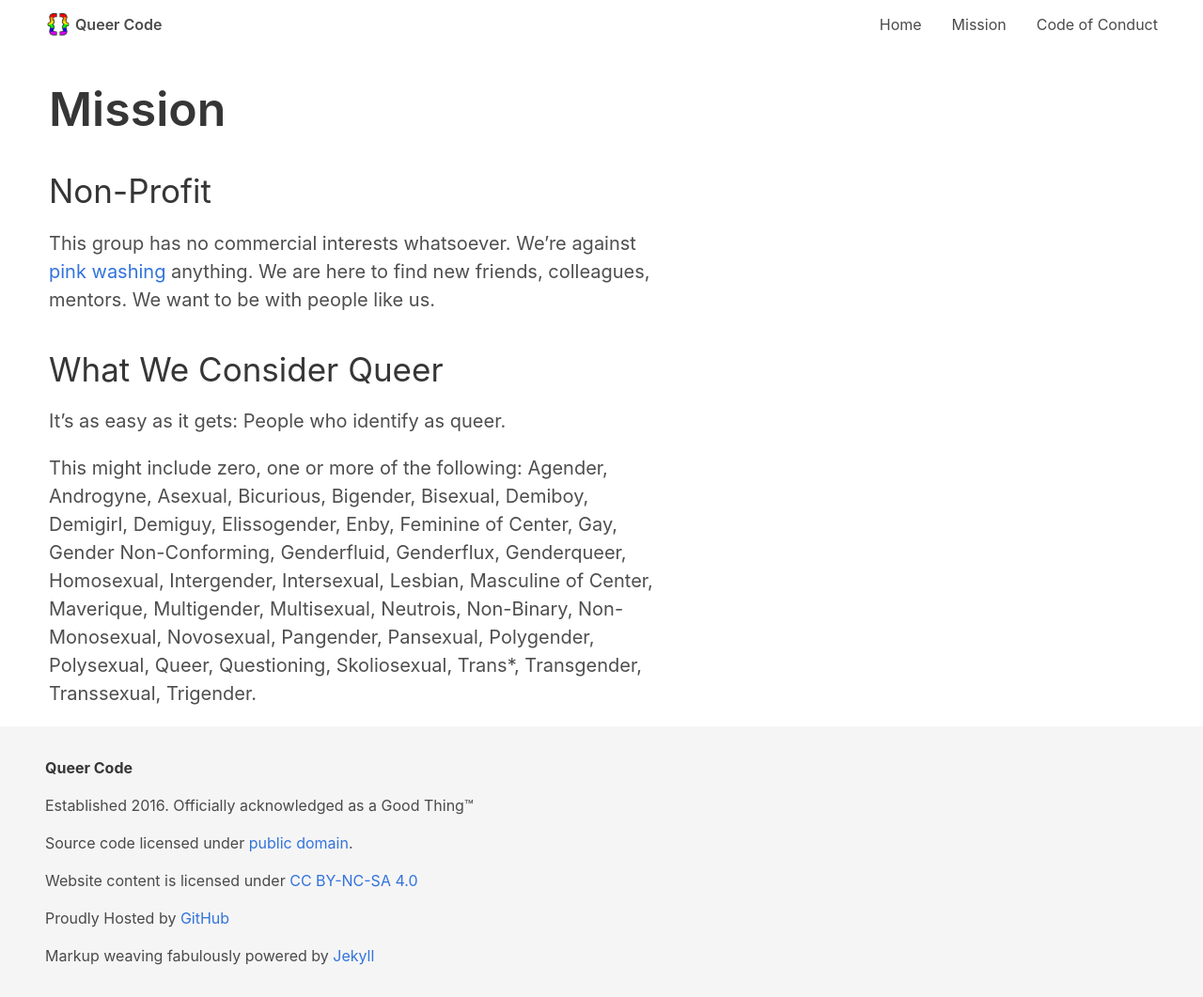
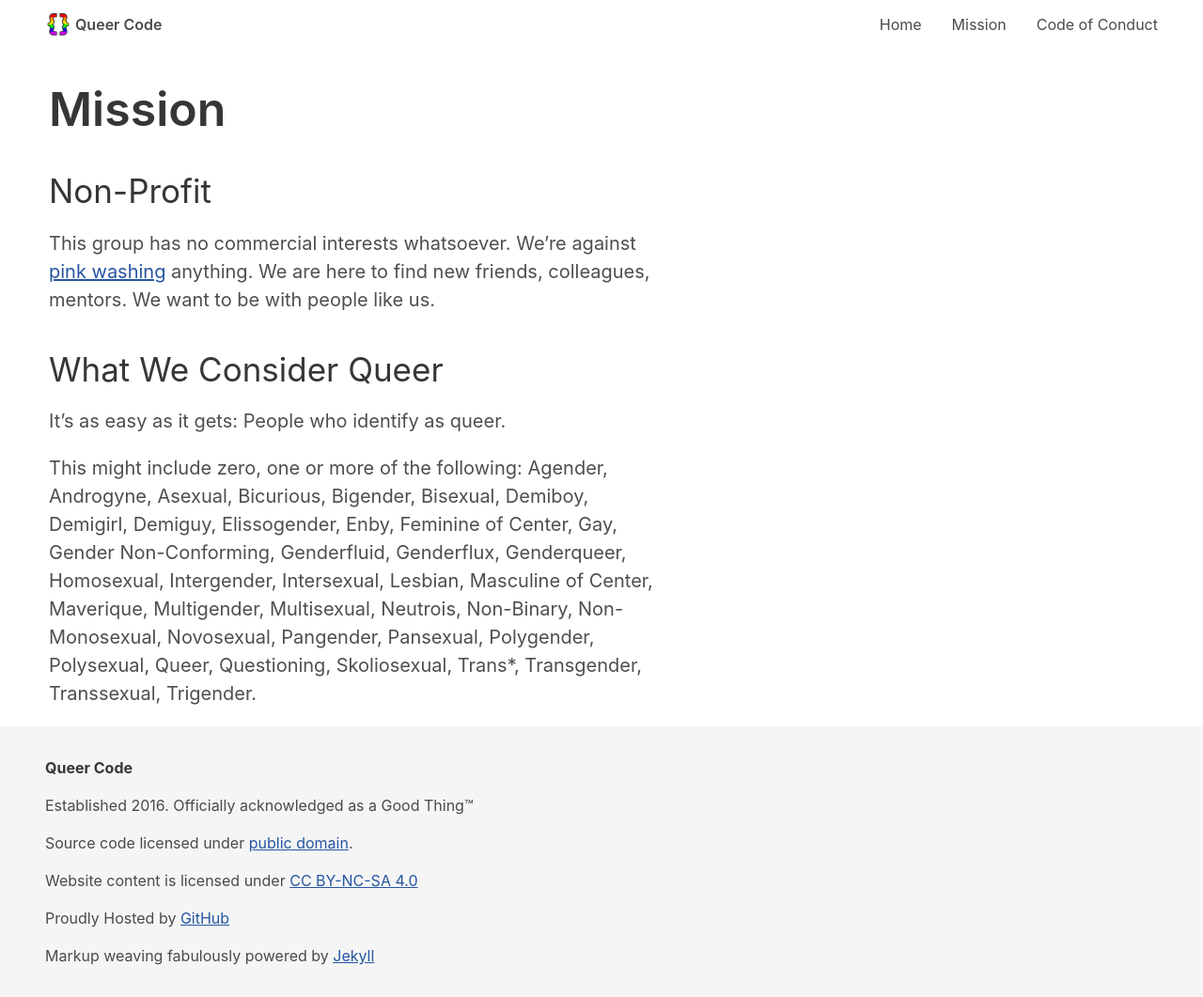
Before and after one commit to QueerCodeOrg/queercodeberlin.github.io, a Jekyll site: the page built from mission.md, in a window 1280 px wide. Shown: the whole page at 94% size. Built offline with Jekyll 4.4.1, drawn with Linux system fonts in a browser that asks for light colours.

Commit message:
Improve colour contrast of links

```diff
--- a/_sass/queercode/components/navbar.scss
+++ b/_sass/queercode/components/navbar.scss
@@ -24,9 +24,26 @@
   margin-right: 0.5em;
 }
 
+a {
+  color: #2555A1;
+  text-decoration: underline;
+}
+
+.button,
+.navbar-item {
+  text-decoration: none;
+}
+
+a.navbar-item:hover,
+a.navbar-item.is-active,
+a.navbar-link:hover,
+a.navbar-link.is-active {
+  color: #20498A;
+}
+
 .navbar-item--menu-button:hover {
   background-color: #f5f5f5;
-  color: #3273dc;
+  color: #20498A;
   cursor: pointer;
 }
 
```
